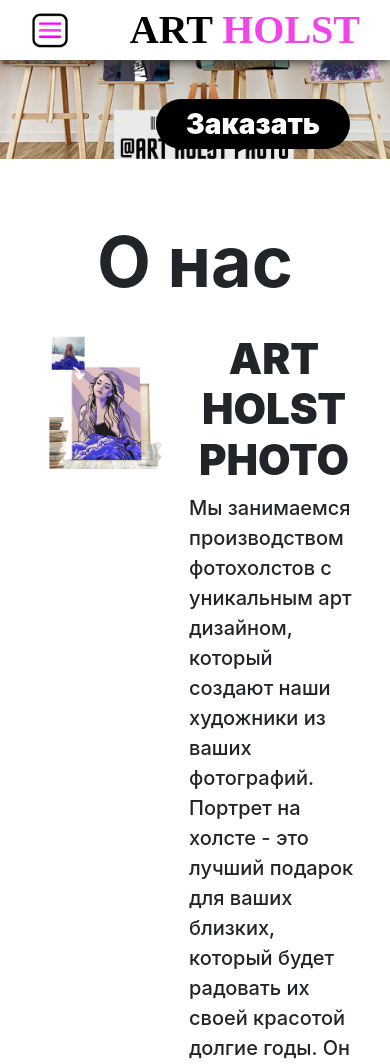
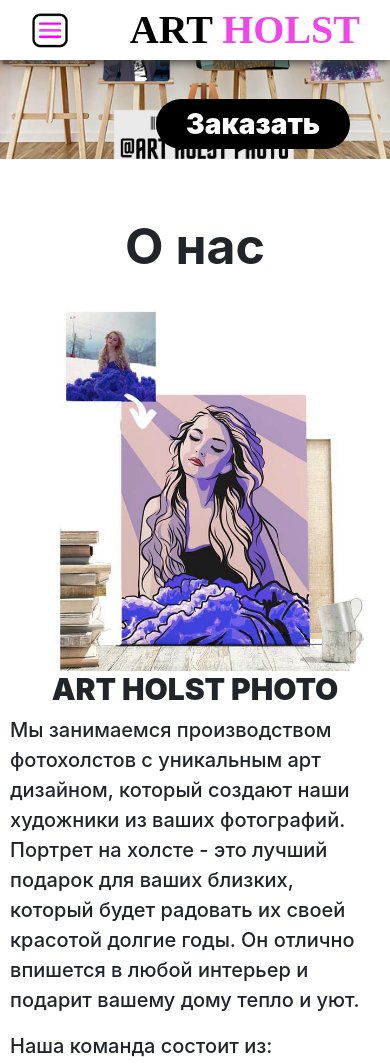
Before and after one commit to utimur/art_holst_landing, a plain HTML site: page index.html in a window 390 px wide. Shown: the top 1064 px of the page. Drawn offline with nearby package versions, Linux system fonts and the light colour scheme; a web font is replaced by a local one.

Commit message:
add media for mobile

```diff
--- a/css/style.less
+++ b/css/style.less
@@ -8,7 +8,7 @@
 }
 @container-padding: 50px;
 @container-padding-small-pc: 25px;
-@container-padding-small-phone: 5px;
+@container-padding-small-phone: 10px;
 
 
 .up-btn{
@@ -451,6 +451,36 @@ footer{
 
   }
   main {
+    .about-flex{
+      padding: 0 @container-padding-small-phone !important;
+      width: 100%;
+      &-header{
+        font-size: 50px !important;
+        font-weight: 700;
+        text-align: center;
+      }
+      &-description-block{
+        margin: 20px 0;
+        display: flex;
+        justify-content: space-around;
+        flex-direction: column;
+        font-size: 20px;
+        &-right{
+          width: 100%;
+          font-weight: 500;
+        }
+        h1 {
+          text-align: center;
+          font-size: 30px !important;
+          font-weight: 900;
+        }
+        img{
+          height: 100%;
+          width: 100%;
+          margin-right: 10px;
+        }
+      }
+    }
     .styles{
       justify-content: center;
     }
```
Also changed, not shown: css/style.css, 1 other file.
